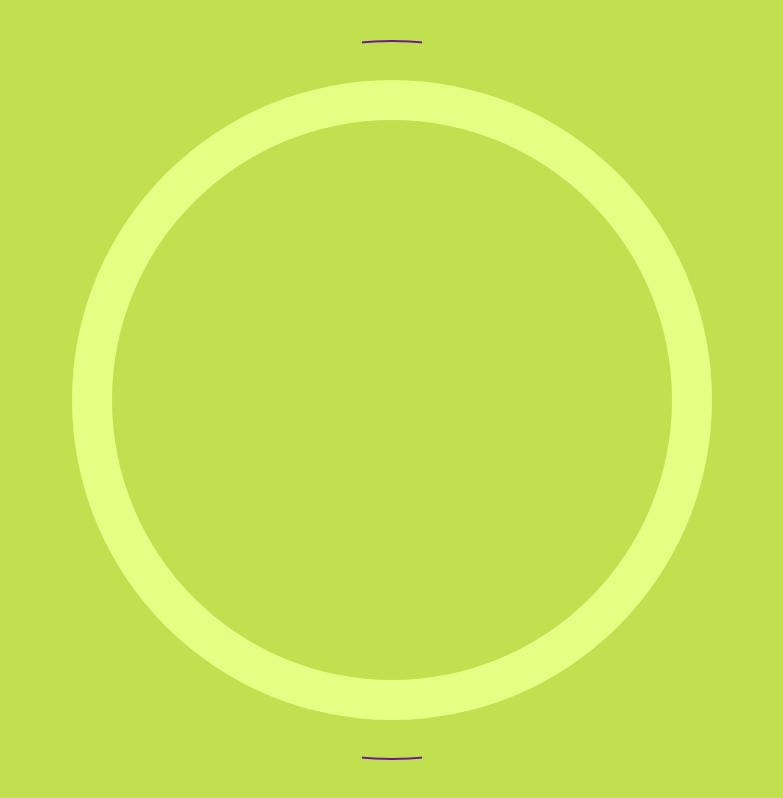
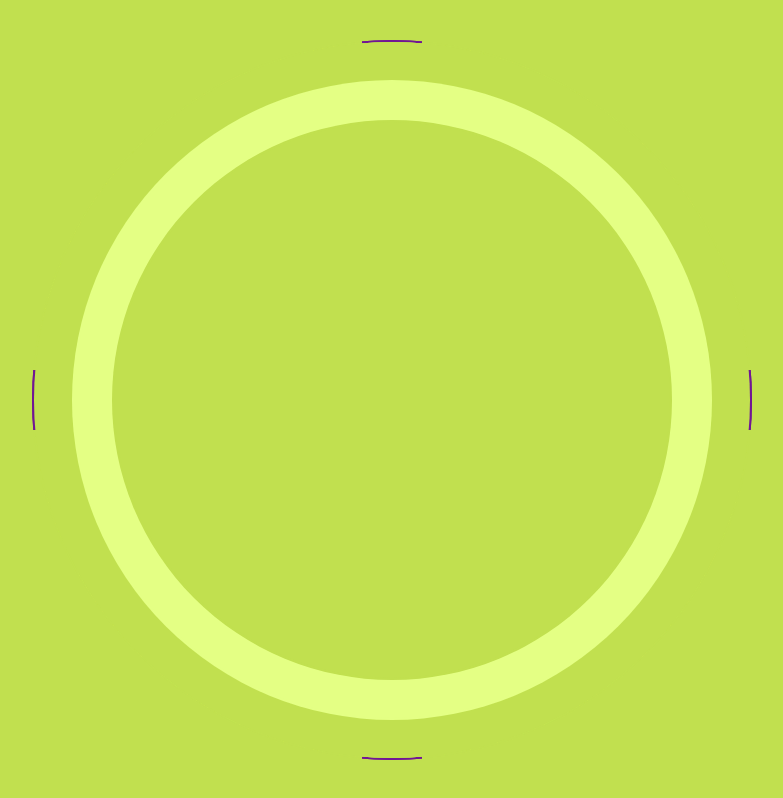
Before and after one commit to MarceloM075/my-portfolio, a React (Create React App) app: page / in a window 1280 px wide. Shown: the whole page, without its empty margins (248-1031 px from the left). Built offline with nearby package versions, Linux system fonts and the light colour scheme.

Commit message:
Added the purples lines | todo: rotate animation

```diff
--- a/src/App.css
+++ b/src/App.css
@@ -1,3 +1,9 @@
+*{
+  margin: 0;
+  padding: 0;
+  box-sizing: border-box;
+}
+
 body{
   background-color: var(--light-green);
 }
--- a/src/App.js
+++ b/src/App.js
@@ -1,10 +1,10 @@
 import './App.css';
-import HomePage from './pages/HomePage';
+import Home from './pages/Home';
 
 function App() {
   return (
     <div className="App">
-        <HomePage />
+        <Home />
     </div>
   );
 }
--- a/src/components/Circle/Index.jsx
+++ b/src/components/Circle/Index.jsx
@@ -1,4 +1,5 @@
 import React from 'react'
+import COLORS from '../../styles/colors/colors'
 import './styles.css'
 
 
@@ -7,10 +8,23 @@ function Circle(props){
         height: `max(${props.size})`,
         backgroundColor: `var(${props.color})`
     }
-    console.log(props)
+
+    function isBackgroundTransparent(){
+        if(props.color === COLORS.transparent){
+            return props['data-after']
+        }else{
+            return props.color
+        }
+    }
 
     return (
-        <div className='circle' style={ styles } data-lines={props['data-lines']} data-after={ props['data-lines'] ? props.color : ''}></div>
+        <div
+            className='circle'
+            style={ styles }
+            data-orientation={ props['data-orientation'] }
+            data-after={ isBackgroundTransparent() }
+        >
+        </div>
     )
 }
 
--- a/src/components/Circle/styles.css
+++ b/src/components/Circle/styles.css
@@ -11,11 +11,19 @@
     justify-content: center;
 }
 
-.circle[data-lines="true"]::before{
+.circle[data-orientation="vertical"]::before{
     content: '';
     position: absolute;
     width: 60px;
     height: 110%;
+    background-color: var(--dark-purple);
+}
+
+.circle[data-orientation="horizontal"]::before{
+    content: '';
+    position: absolute;
+    width: 110%;
+    height: 60px;
     background-color: var(--dark-purple);
 }
 
@@ -38,7 +46,15 @@
 .circle[data-after="--medium-green"]::after{
     content: '';
     position: absolute;
-    background-color: var(--dark-green);
+    background-color: var(--medium-green);
     inset: 2px;
     border-radius: 50%;
 }
+
+/* .circle[data-animation="clockwise"]{
+    animation: ;
+}
+
+.circle[data-animation="counterclockwise"]{
+    animation: ;
+} */
--- /dev/null
+++ b/src/pages/Home.jsx
@@ -0,0 +1,20 @@
+import Circle from "../components/Circle/Index";
+import Circles from "../components/Circles/Index";
+import COLORS from "../styles/colors/colors";
+
+function Home(){
+    return(
+        <>
+            <Circles>
+                <Circle size={'90%, 600px'} color={COLORS.lightGreen} data-orientation="vertical" />
+                <Circle size={'90%, 600px'} color={COLORS.transparent} data-orientation="vertical" data-after={COLORS.lightGreen} />
+                <Circle size={'90%, 600px'} color={COLORS.transparent} data-orientation="horizontal" data-after={COLORS.lightGreen} />
+                <Circle size={'90%, 600px'} color={COLORS.transparent} data-orientation="horizontal" data-after={COLORS.lightGreen} />
+                <Circle size={'80%, 535px'} color={COLORS.mediumGreen} />
+                <Circle size={'70%, 490px'} color={COLORS.lightGreen} />
+            </Circles>
+        </>
+    )
+}
+
+export default Home
--- a/src/pages/HomePage.jsx
+++ /dev/null
@@ -1,17 +0,0 @@
-import Circle from "../components/Circle/Index";
-import Circles from "../components/Circles/Index";
-import COLORS from "../styles/colors/colors";
-
-function HomePage(){
-    return(
-        <>
-            <Circles>
-                <Circle size={'90%, 600px'} color={COLORS.lightGreen} data-lines="true" />
-                <Circle size={'80%, 535px'} color={COLORS.mediumGreen} />
-                <Circle size={'70%, 490px'} color={COLORS.lightGreen} />
-            </Circles>
-        </>
-    )
-}
-
-export default HomePage
--- a/src/styles/colors/colors.js
+++ b/src/styles/colors/colors.js
@@ -1,7 +1,8 @@
 const COLORS = {
     lightGreen: '--light-green',
     mediumGreen: '--medium-green',
-    darkGreen: '--dark-green'
+    darkGreen: '--dark-green',
+    transparent: '--transparent'
 }
 
 export default COLORS
--- a/src/styles/colors/styles.css
+++ b/src/styles/colors/styles.css
@@ -5,4 +5,5 @@
     --dark-purple: #711694;
     --light-purple: #B15BEB;
     --teste-purple: #B84FE0;
+    --transparent: transparent;
 }
```
